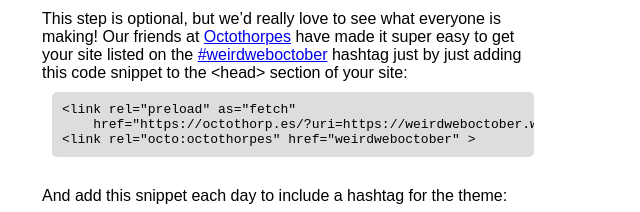
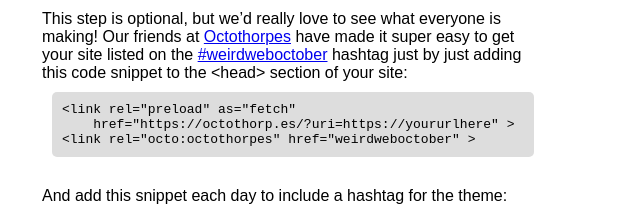
Before and after one commit to jzplusplus/weird-web-october, a plain HTML site: page index.html in a window 1280 px wide. Shown: the part 555-767 px from the top of the page, 36-676 px from the left. Drawn offline with Linux system fonts and the light colour scheme.

Commit message:
Change the Octothorpe snippet to tell people to insert their own URL

```diff
--- a/index.html
+++ b/index.html
@@ -174,7 +174,7 @@
                     This step is optional, but we’d really love to see what everyone is making! Our friends at <a href="https://octothorp.es">Octothorpes</a> have made it super easy to get your site listed on the <a href="https://octothorp.es/~/weirdweboctober">#weirdweboctober</a> hashtag just by just adding this code snippet to the &lt;head&gt; section of your site:
 
                     <code id="code-snippet">&lt;link rel=&quot;preload&quot; as=&quot;fetch&quot;
-    href=&quot;https://octothorp.es/?uri=https://weirdweboctober.website/&quot; &gt;
+    href=&quot;https://octothorp.es/?uri=https://yoururlhere&quot; &gt;
 &lt;link rel=&quot;octo:octothorpes&quot; href=&quot;weirdweboctober&quot; &gt;</code>
                     <span id="snippet-copy">Click to copy</span>
 
```
